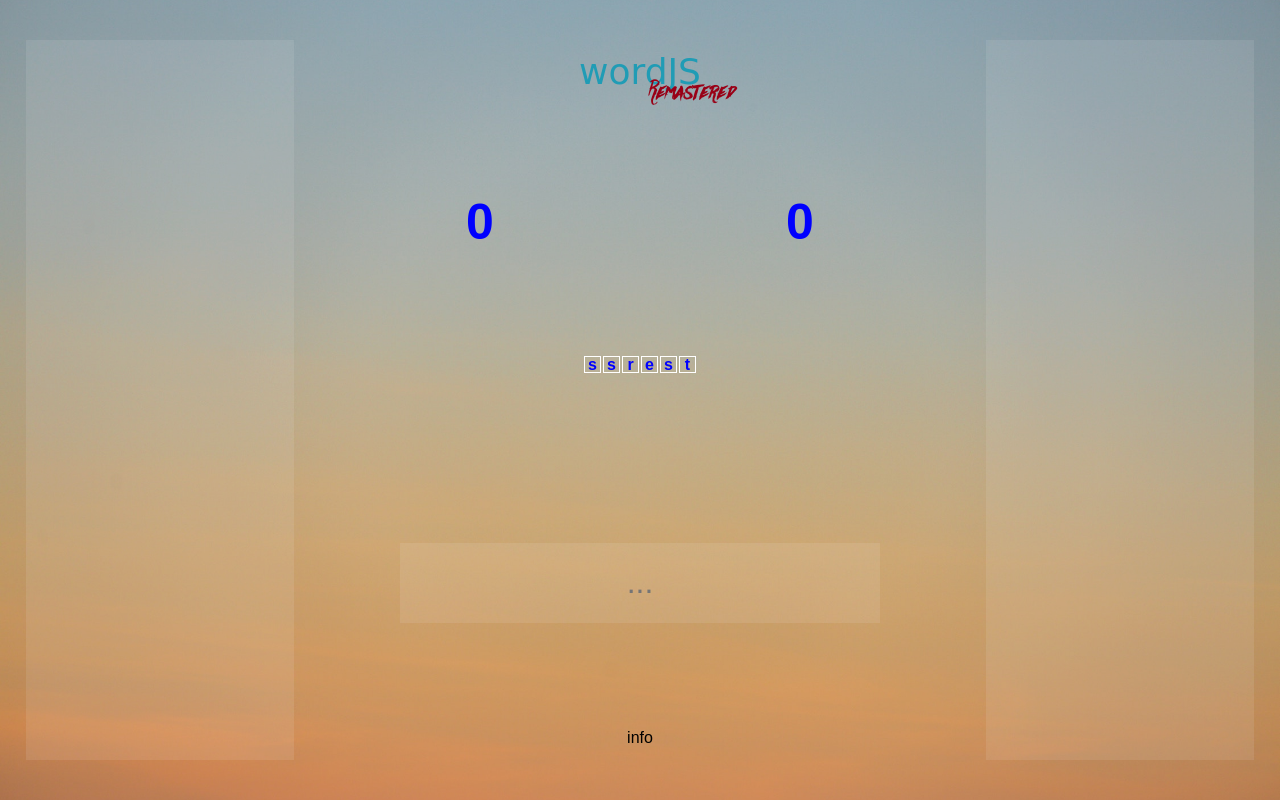
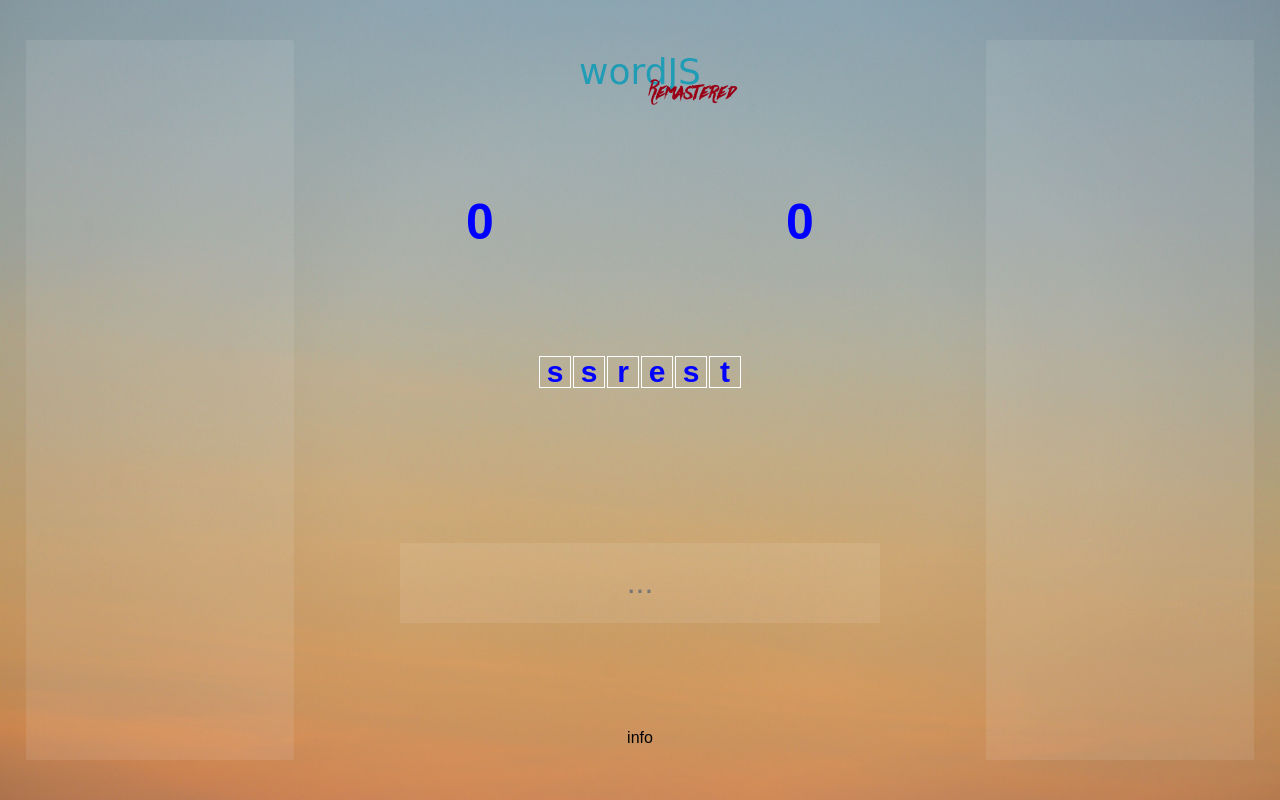
Before and after one commit to Kelby2/wordjs, a website built with webpack: page index.html in a window 1280 px wide. Built offline with nearby package versions, Linux system fonts and the light colour scheme; a web font is replaced by a local one; what all-subsets would draw is missing.

Commit message:
update style

```diff
--- a/assets/css/main.css
+++ b/assets/css/main.css
@@ -113,6 +113,13 @@ body {
   text-align: center;
 }
 
+#key-word .tile {
+  width: 30px;
+  height: 30px;
+  text-align: center;
+  font-size: 30px;
+}
+
 @media screen and (max-width: 700px) {
   #game {
     flex-direction: column;
```
